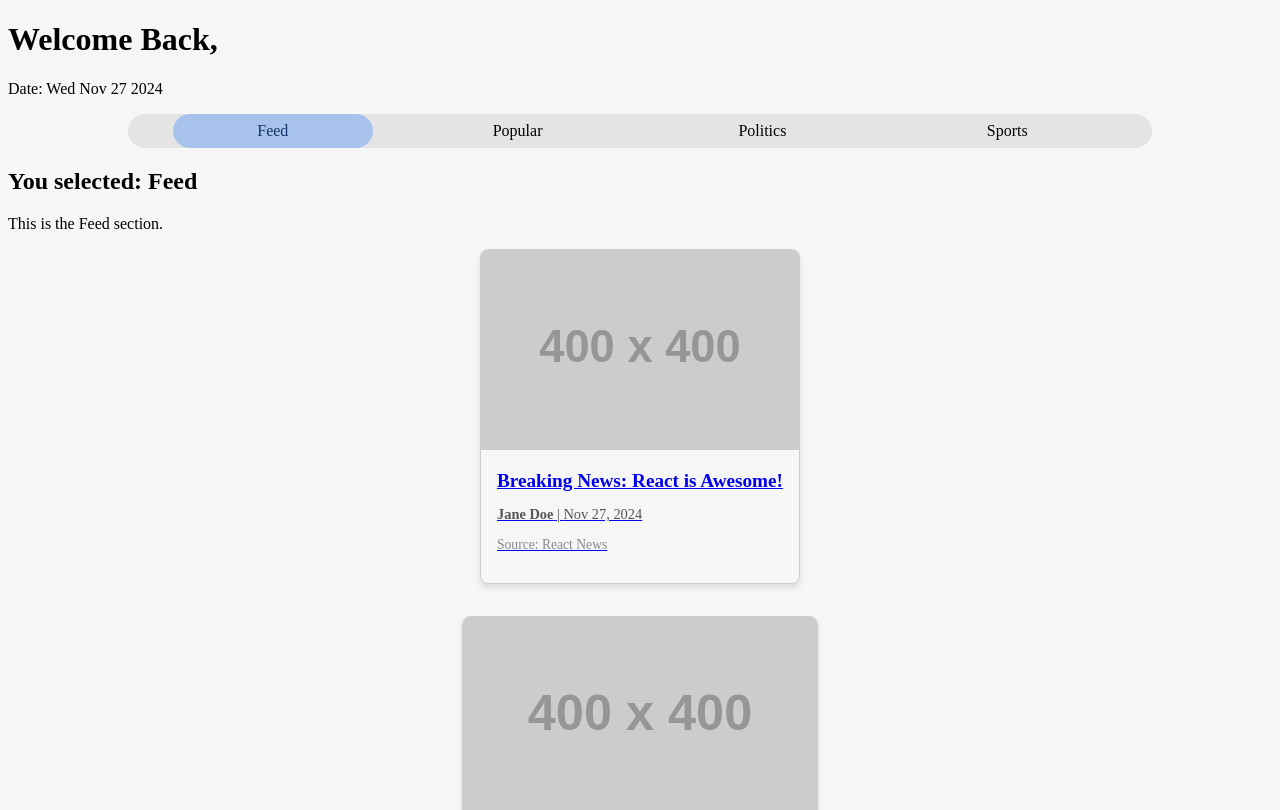
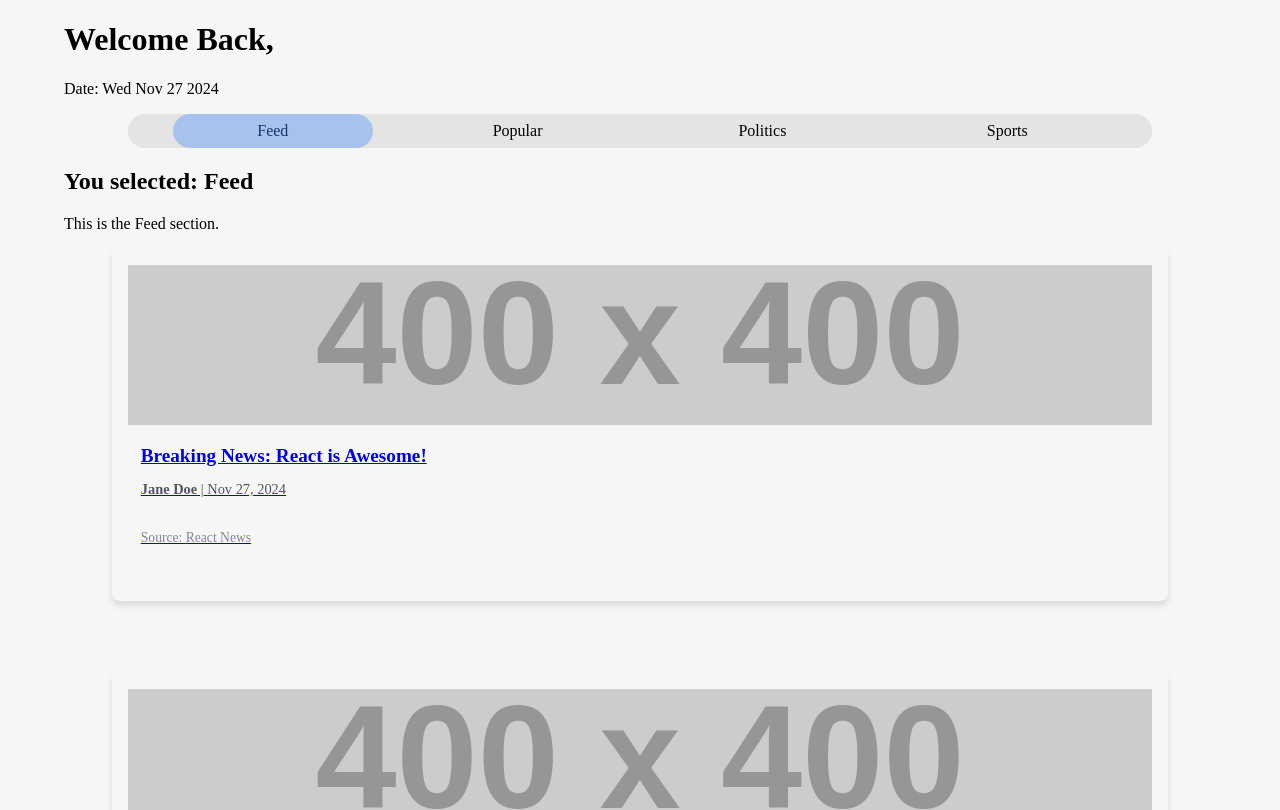
Before and after one commit to ghaidaahaj4/harmony-headlines, a React (Vite) app: page / in a window 1280 px wide. Shown: the top 810 px of the page. Built offline with nearby package versions, Linux system fonts and the light colour scheme.

Commit message:
done styling

```diff
--- a/src/components/styles/NewsCard.css
+++ b/src/components/styles/NewsCard.css
@@ -1,21 +1,24 @@
 /* NewsCard Component Styles */
 .news-card {
   border: 1px solid #ccc;
-  border-radius: 8px;
+  border-radius: 1vh;
+  border: none;
   overflow: hidden;
-  margin-bottom: 16px;
-  box-shadow: 0 4px 6px rgba(0, 0, 0, 0.1);
-  max-width: 400px;
+  margin-bottom: 1vh;
+  box-shadow: 0 4px 6px rgba(205, 205, 205, 0.716);
+  width: 80vw;
+  height: 40vh;
+  padding: 2vh;
 }
 
 .news-card-img {
   width: 100%;
-  height: 200px;
+  height: 50%;
   object-fit: cover;
 }
 
 .news-card-content {
-  padding: 16px;
+  padding: 2vh 3vw 1vh 1vw;
 }
 
 .news-card-title {
@@ -34,15 +37,14 @@
 }
 
 .news-card-source {
-  margin-top: 8px;
+  margin-top: 4vh;
   font-size: 0.85rem;
   color: #888;
 }
 
-/* NewsCardList Component Styles */
 .news-card-list {
   display: flex;
   flex-direction: column;
-  gap: 16px;
+  gap: 8vh;
   align-items: center;
 }
--- /dev/null
+++ b/src/pages/Home.css
@@ -0,0 +1,4 @@
+.home {
+  width: 90vw;
+  margin: auto;
+}
--- a/src/pages/HomePage.jsx
+++ b/src/pages/HomePage.jsx
@@ -1,7 +1,7 @@
 import { useEffect, useState } from "react";
 import NewsCardList from "../components/NewsCardList";
 import Header from "../components/Header";
-
+import "./Home.css";
 const HomePage = () => {
   //   const { articles, fetchArticles } = useNewsContext();
 
@@ -10,7 +10,7 @@ const HomePage = () => {
   //   }, []);
 
   return (
-    <div>
+    <div className="home">
       <Header />
       <NewsCardList />
     </div>
```
